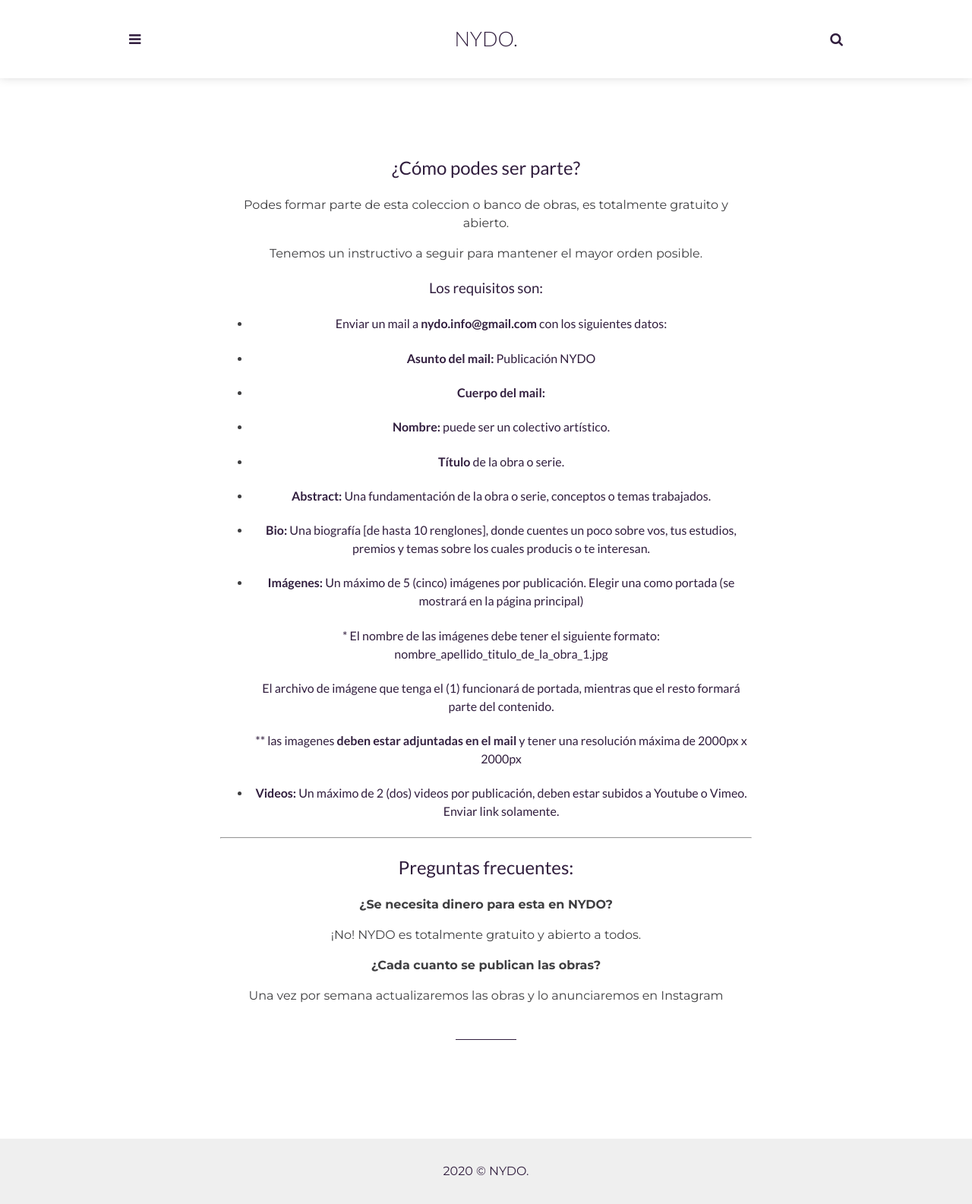
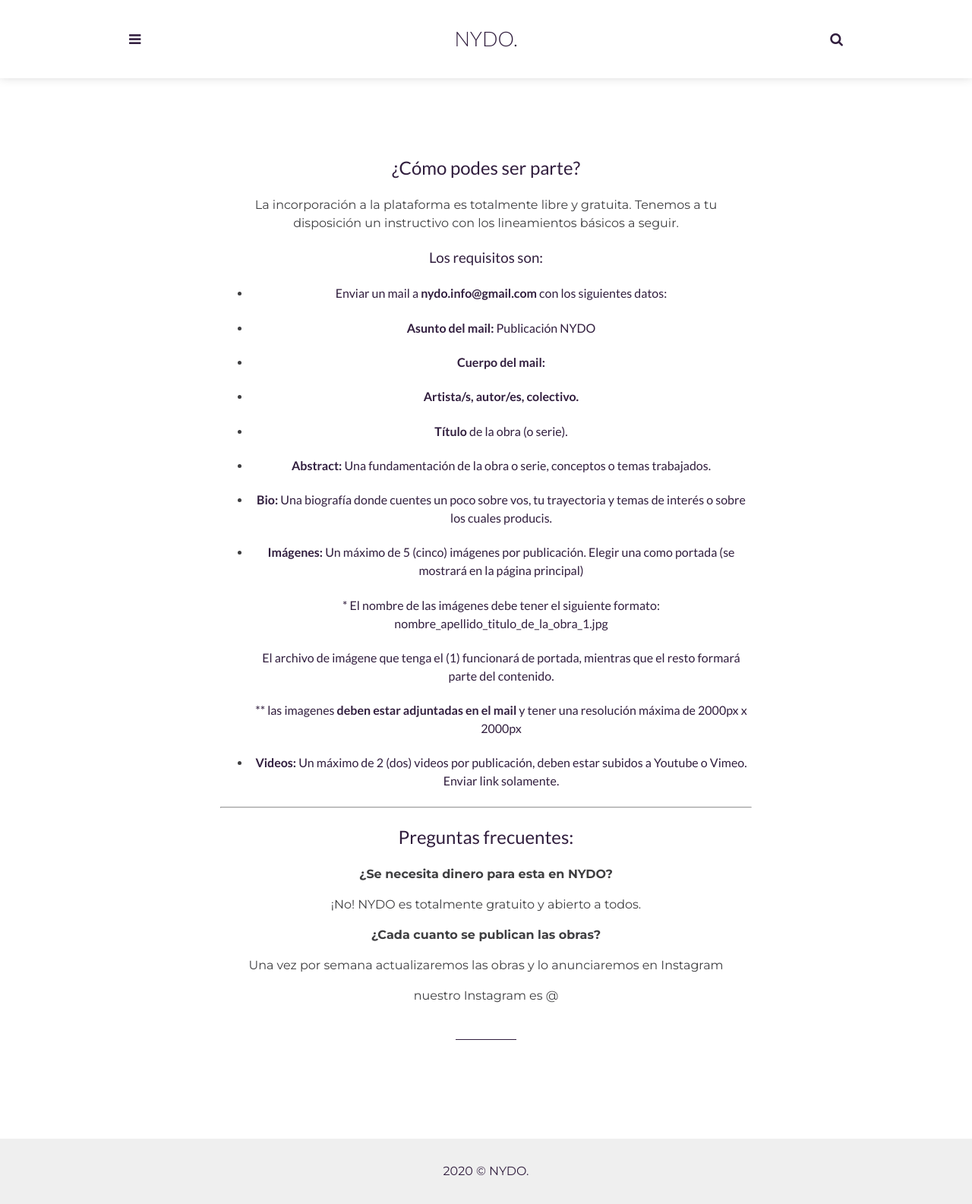
Before and after one commit to nydo/nydo.github.io, a Jekyll site: the page built from _pages/formar_parte.html, in a window 1280 px wide. Shown: the whole page at 76% size. Built offline with Jekyll 4.4.1, drawn with Linux system fonts in a browser that asks for light colours.

Commit message:
Add files via upload

```diff
--- a/_pages/formar_parte.html
+++ b/_pages/formar_parte.html
@@ -7,8 +7,8 @@
   <div class="about-container">
     <section class="about-header">
       <h2>¿Cómo podes ser parte?</h2>
-      <p>Podes formar parte de esta coleccion o banco de obras, es totalmente gratuito y abierto.</p>
-      <p>Tenemos un instructivo a seguir para mantener el mayor orden posible.</p>
+      <p>La incorporación a la plataforma es totalmente libre y gratuita.
+        Tenemos a tu disposición un instructivo con los lineamientos básicos a seguir.</p>
       <h3>Los requisitos son:</h3>
       <ul>
 
@@ -16,11 +16,11 @@
       <li><h4>Enviar un mail a <b>nydo.info@gmail.com</b> con los siguientes datos:</h4></li>
       <li><h4><b>Asunto del mail: </b>Publicación NYDO</h4></li>
       <li><h4><b>Cuerpo del mail: </b></h4></li>
-      <li><h4><b>Nombre:</b> puede ser un colectivo artístico.</h4></li>
-      <li><h4><b>Título</b> de la obra o serie.</h4></li>
+      <li><h4><b>Artista/s, autor/es, colectivo.</b></h4></li>
+      <li><h4><b>Título</b> de la obra (o serie).</h4></li>
       <li><h4><b>Abstract:</b> Una fundamentación de la obra o serie, conceptos o temas trabajados.</h4></li>
-      <li><h4><b>Bio:</b> Una biografía [de hasta 10 renglones], donde cuentes un poco sobre vos, tus estudios,
-        premios y temas sobre los cuales producis o te interesan.</h4></li>
+      <li><h4><b>Bio:</b> Una biografía donde cuentes un poco sobre vos, tu trayectoria
+        y temas de interés o sobre los cuales producis.</h4></li>
       <li><h4><b>Imágenes: </b> Un máximo de 5 (cinco) imágenes por publicación. Elegir una como portada (se mostrará en la página principal)</h4></li>
       <h4>* El nombre de las imágenes debe tener el siguiente formato: nombre_apellido_titulo_de_la_obra_1.jpg</h4>
       <h4>El archivo de imágene que tenga el (1) funcionará de portada, mientras que el resto formará parte del contenido.</h4>
@@ -36,6 +36,7 @@
       <p>¡No! NYDO es totalmente gratuito y abierto a todos.</p>
       <p><b>¿Cada cuanto se publican las obras?</b></p>
       <p>Una vez por semana actualizaremos las obras y lo anunciaremos en Instagram</p>
+      <p>nuestro Instagram es @{{page.Instagram}}</p>
     </section> <!-- End About Body-->
   </div> <!-- End About Container -->
 </div> <!-- End Small Wrapper -->
```
